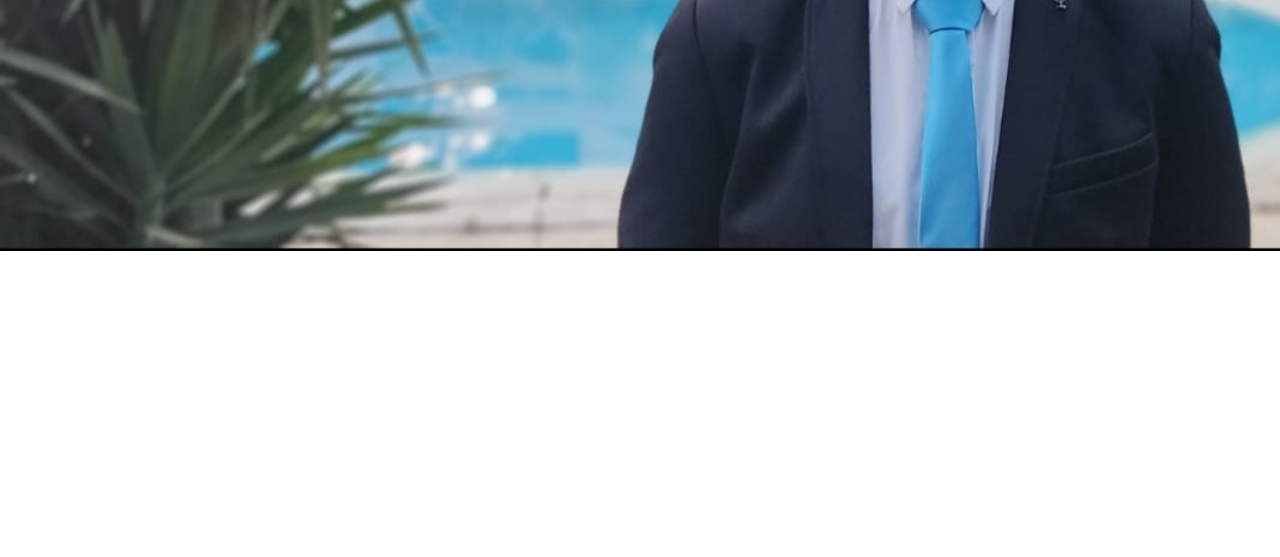
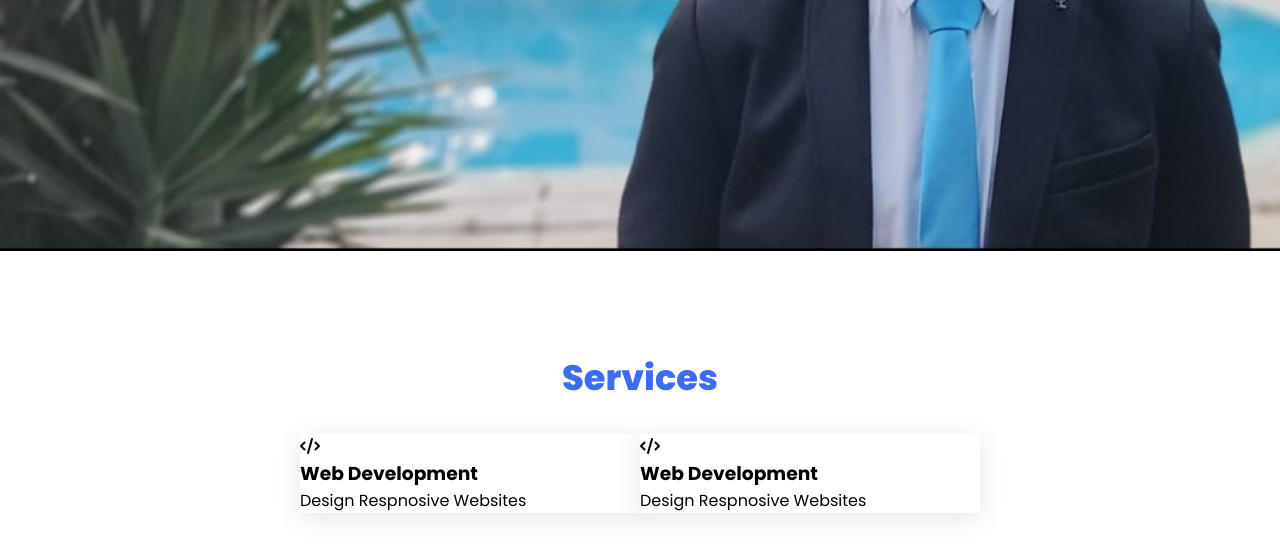
Before and after one commit to MohamedOrfy1/portfolio, a plain HTML site: page index.html in a window 1280 px wide. Shown: the part 549-1106 px from the top of the page. Before the commit the page ends 800 px from the top, so only its background shows below. Drawn offline with Linux system fonts and the light colour scheme.

Commit message:
Added services section structure

```diff
--- a/index.html
+++ b/index.html
@@ -29,6 +29,29 @@
             </div>
         </div>
     </section>
+    <section class="cards" id="services">
+        <h2 class="title">Services</h2>
+        <div class="content">
+            <div class="card">
+                <div class="icon">
+                    <i class="fa-solid fa-code"></i>
+                </div>
+                <div class="info">
+                    <h3>Web Development</h3>
+                    <p>Design Respnosive Websites</p>
+                </div>
+            </div>
 
+            <div class="card">
+                <div class="icon">
+                    <i class="fa-solid fa-code"></i>
+                </div>
+                <div class="info">
+                    <h3>Web Development</h3>
+                    <p>Design Respnosive Websites</p>
+                </div>
+        </div>
+
+    </section>
 </body>
 </html>
--- a/style.css
+++ b/style.css
@@ -56,7 +56,7 @@ section{
     font-weight: 500;
 }
 .main h2 span{
-    color: white;
+    color: white    ;
     display: inline-block;
     margin-top: 10px;
     font-size: 2.5em;
@@ -84,3 +84,24 @@ section{
     font-size: 1.7em;
     padding-right: 30px;
  }
+
+ .title{
+    display: flex;
+    justify-content: center;
+    color: #3a6cf4;
+    font-size: 2.2em;
+    font-weight: 800;
+    margin-bottom: 30px;
+ }
+ .content{
+    display: flex;
+    justify-content: center;
+    flex-direction: row;
+    flex-wrap: wrap;
+ }
+
+ .card{
+    background-color: white;
+    width: 21.25em;
+    box-shadow: 0 5px 25px rgba(0, 0, 0, 0.1);
+ }
```
